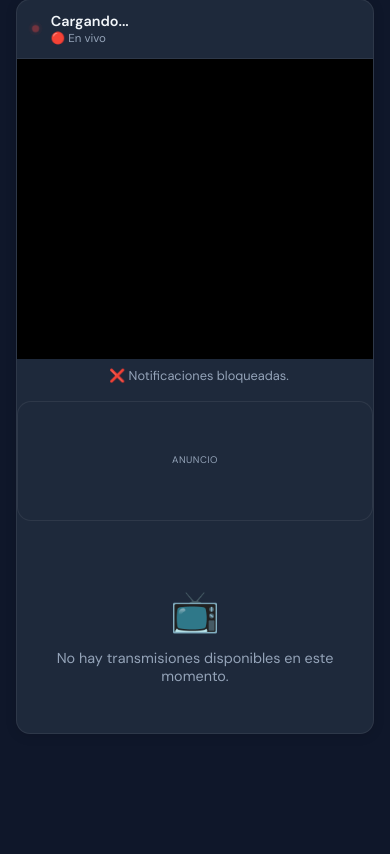
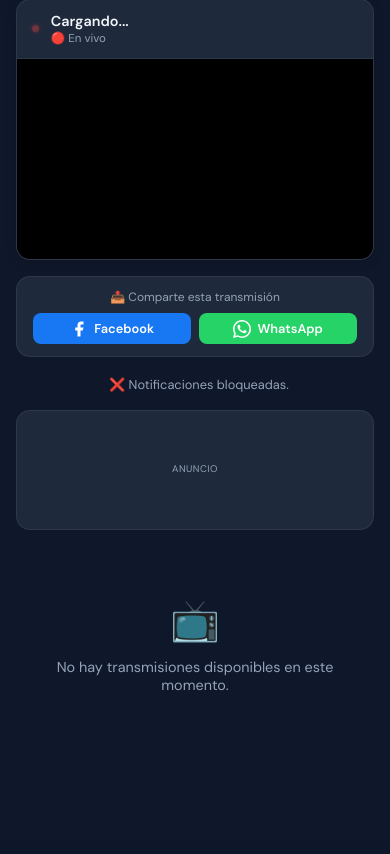
Before and after one commit to redllinas1248/comercio_python, a Flask app: page /transmisiones in a window 390 px wide. Shown: the part 405-1259 px from the top of the page. After the commit the page ends 1096 px from the top, so only its background shows below. Run offline with Flask 3, Linux system fonts and the light colour scheme; data that the repository does not hold is empty; parts of the project's set-up code (start-up, migrations or seed data) failed here and were passed over; some libraries are stand-ins or nearby versions.

Commit message:
fix colores botones compartir

```diff
--- a/static/css/app.css
+++ b/static/css/app.css
@@ -2109,8 +2109,11 @@ body {
 /* ===== BOTONES DE COMPARTIR ===== */
 .share-section {
   padding: 0.75rem 1rem;
-  border-top: 1px solid var(--border);
   text-align: center;
+  background: var(--bg2);
+  border-radius: var(--radius);
+  border: 1px solid var(--border);
+  margin-bottom: 1rem;
 }
 .share-section p {
   font-size: 0.75rem;
@@ -2131,10 +2134,12 @@ body {
   border-radius: 8px;
   font-size: 0.8rem;
   font-weight: 600;
-  padding: 0.4rem 0.8rem;
+  padding: 0.5rem 1rem;
   cursor: pointer;
   color: #fff;
   transition: opacity 0.2s;
+  min-width: 100px;
+  justify-content: center;
 }
 .share-btn:hover {
   opacity: 0.85;
@@ -2145,3 +2150,15 @@ body {
 .share-wacopy {
   background: #25d366;
 }
+
+/* Ajuste para móviles */
+@media (max-width: 480px) {
+  .share-btn {
+    min-width: 80px;
+    font-size: 0.75rem;
+    padding: 0.4rem 0.6rem;
+  }
+  .share-btns {
+    gap: 0.3rem;
+  }
+}
--- a/templates/transmisiones.html
+++ b/templates/transmisiones.html
@@ -12,7 +12,7 @@
 </div>
 
 <!-- ===== REPRODUCTOR ===== -->
-<div class="youtube-live-wrap" style="margin-bottom:1.5rem;">
+<div class="youtube-live-wrap" style="margin-bottom:1rem;">
   <div class="youtube-live-header">
     <span class="youtube-live-dot"></span>
     <div class="youtube-live-info">
@@ -31,9 +31,11 @@
       allowfullscreen>
     </iframe>
   </div>
-<!-- ===== BOTONES DE COMPARTIR ===== -->
-<div class="share-section" style="padding: 0.75rem 1rem; border-top: 1px solid var(--border); text-align: center;">
-  <p style="font-size: 0.75rem; color: var(--muted); margin-bottom: 0.5rem;">Comparte esta transmisión</p>
+</div>
+
+<!-- ===== BOTONES DE COMPARTIR (FUERA del contenedor) ===== -->
+<div class="share-section" style="padding: 0.75rem 1rem; text-align: center; background: var(--bg2); border-radius: var(--radius); border: 1px solid var(--border); margin-bottom: 1rem;">
+  <p style="font-size: 0.75rem; color: var(--muted); margin-bottom: 0.5rem;">📤 Comparte esta transmisión</p>
   <div class="share-btns" style="display: flex; gap: 0.5rem; justify-content: center; flex-wrap: wrap;">
     <button class="share-btn share-fb" onclick="compartirFacebook()">
       <svg width="18" height="18" viewBox="0 0 24 24" fill="currentColor">
@@ -51,7 +53,7 @@
   </div>
 </div>
 
-<!-- ===== BOTÓN DE SUSCRIPCIÓN PUSH ===== -->
+<!-- ===== BOTÓN DE NOTIFICACIONES (sigue donde estaba) ===== -->
 <div style="margin-bottom:1rem; text-align:center;">
   <button id="push-subscribe-btn" class="p-btn-save" style="background:var(--accent2); padding:0.6rem 1.5rem; border-radius:99px; border:none; cursor:pointer;">
     🔔 Activar notificaciones
```
